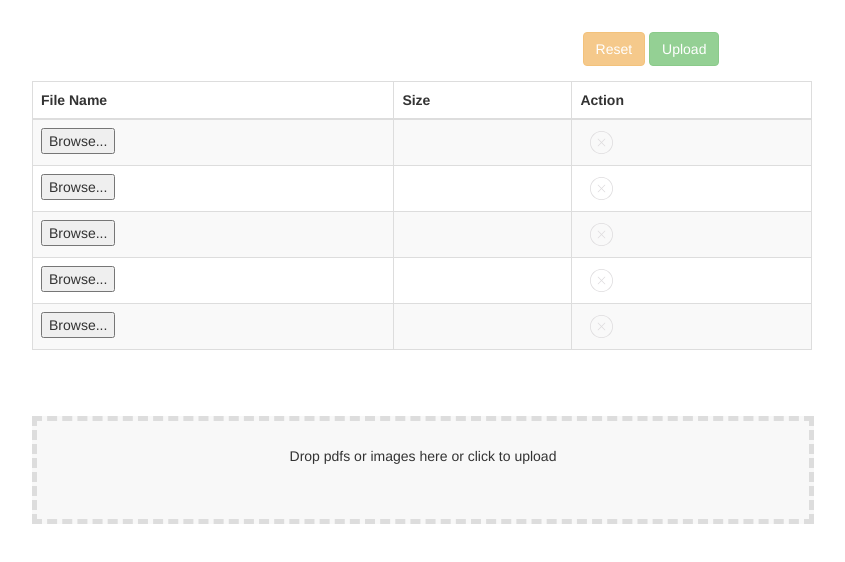
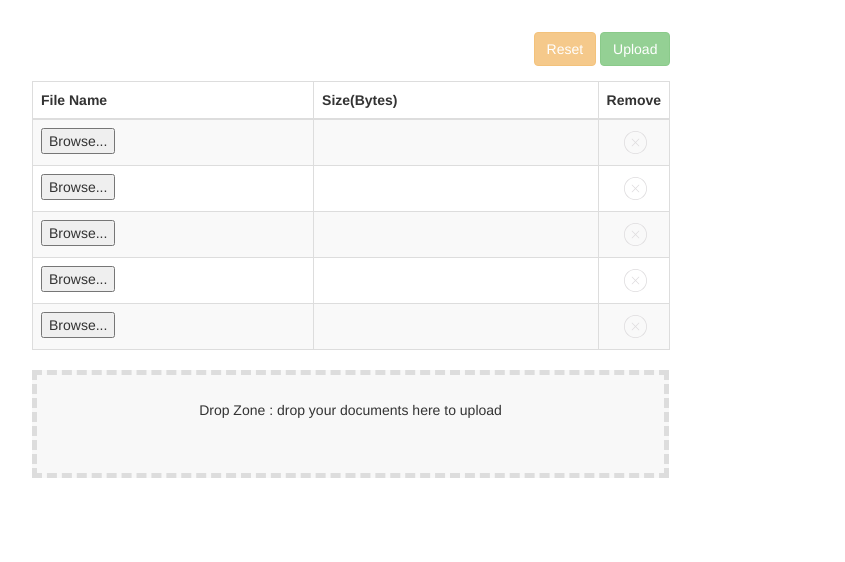
Before and after one commit to pranaybahuguna/PocNg, a website: page download-upload/index.html in a window 1280 px wide. Shown: the whole page, without its empty margins (53-898 px from the left). Drawn offline with nearby package versions, Linux system fonts and the light colour scheme.

Commit message:
UI changes

```diff
--- a/download-upload/app/fileUpload.js
+++ b/download-upload/app/fileUpload.js
@@ -76,8 +76,8 @@ app.controller('MyCtrl', ['$scope', 'Upload', '$timeout', function ($scope, Uplo
                 var fileName = config._file.name;
                 uploadSuccessFiles.push(fileName);
                 if(uploadSuccessFiles.length == fileCount){
-                	$scope.notification.head='Success';
-                	$scope.notification.message='Files uploaded successfully!!';
+                	$scope.notification.head='Success : ';
+                	$scope.notification.message='File(s) uploaded successfully!!';
                 	$scope.notification.result='success';
                 	$scope.uploadComplete = true;
                 }
--- a/download-upload/css/upload.css
+++ b/download-upload/css/upload.css
@@ -17,12 +17,11 @@
 .drop-box {
     background: #F8F8F8;
     border: 5px dashed #DDD;
-    width: 782px;
+    width: 637px;
     height: 108px;
     text-align: -webkit-center;
     padding-top: 25px;
     margin-left: 15px;
-    margin-top: 31px;
 }
 .dragover {
     border: 5px dashed blue;
--- a/download-upload/index.html
+++ b/download-upload/index.html
@@ -8,11 +8,11 @@
   </head>
 	<body ng-app="fileUpload" ng-controller="MyCtrl">
 	 <div class="container">
-	 <div class="container" style="text-align: center;margin-top: 32px;margin-left: 49px;">
+	 <div class="container" style="text-align: center;margin-top: 32px;">
 	 <button type="button" class="btn btn-warning" data-ng-click='reset()' data-ng-disabled="!filesAvailable">Reset</button>
 	 <button type="button" class="btn btn-success" data-ng-click='upload(uploads)' data-ng-disabled="!filesAvailable">Upload</button>
 	 </div>
-	 <div data-ng-show="uploadComplete" style="width: 781px;margin-top: 6px;margin-left: 14px;margin-bottom: 0px;" data-ng-class="{'alert alert-success alert-dismissable fade in' : notification.result === 'success', 'alert alert-danger alert-dismissable fade in': notification.result === 'failure'}">
+	 <div data-ng-show="uploadComplete" style="width: 639px;margin-top: 6px;margin-left: 14px;margin-bottom: 0px;" data-ng-class="{'alert alert-success alert-dismissable fade in' : notification.result === 'success', 'alert alert-danger alert-dismissable fade in': notification.result === 'failure'}">
 	 <a href="#" class="close" data-dismiss="alert" aria-label="close" data-ng-click='clearNotifications()'>&times;</a>
 	 <strong>{{notification.head}}</strong>
 	 {{notification.message}}
@@ -21,26 +21,26 @@
 	  <div class="row">
 	   <div class="col-md-12">
         <div class="panel-body" style="width: 810px;margin-top: 0px;">
-	     <table class="table table-hover table-striped table-bordered">
+	     <table class="table table-hover table-striped table-bordered" style="width: 638px;margin-bottom:5px">
 	       <thead>
 	            <tr>
 	                <th>File Name</th>
-	                <th>Size</th>
-	                <th>Action</th>
+	                <th>Size(Bytes)</th>
+	                <th style="width: 10px;">Remove</th>
 	            </tr>
 	        </thead>
 	        <tbody>
 	            <tr ng-repeat="u in uploads">
 	                <td><div ngf-select="include(files,u.slot)" ng-model="files" ngf-multiple="true" ngf-allow-dir="true" accept="image/*,application/pdf"><button data-ng-show='!u.data.name'>Browse...</button></div>{{u.data.name}}</div></td>
 	                <td>{{u.data.size}}</td>
-	                <td><div ng-click="remove(u.slot)"><img data-ng-src="{{u.data.name && 'img/delete.svg' || 'img/delete-disabled.svg'}}" class="card-handle"></div></td>
+	                <td><div ng-click="remove(u.slot)"><img data-ng-src="{{u.data.name && 'img/delete.svg' || 'img/delete-disabled.svg'}}" class="card-handle" style="margin-left: 17px;"></div></td>
 	            </tr>
 	        </tbody>
 	      </table>
 	     </div>
 	   </div>
      </div>
-     <div ngf-drop ng-model="files" class="drop-box" ngf-drag-over-class="dragover" ngf-multiple="true" ngf-allow-dir="true" accept="image/*,application/pdf">Drop pdfs or images here or click to upload</div>
+     <div ngf-drop ng-model="files" class="drop-box" ngf-drag-over-class="dragover" ngf-multiple="true" ngf-allow-dir="true" accept="image/*,application/pdf">Drop Zone : drop your documents here to upload</div>
 	 <div ngf-no-file-drop>File Drag/Drop is not supported for this browser</div>
     </div>
     <script data-require="angular.js@1.5.7" src="https://code.angularjs.org/1.4.9/angular.js" data-semver="1.4.9"></script>
```
